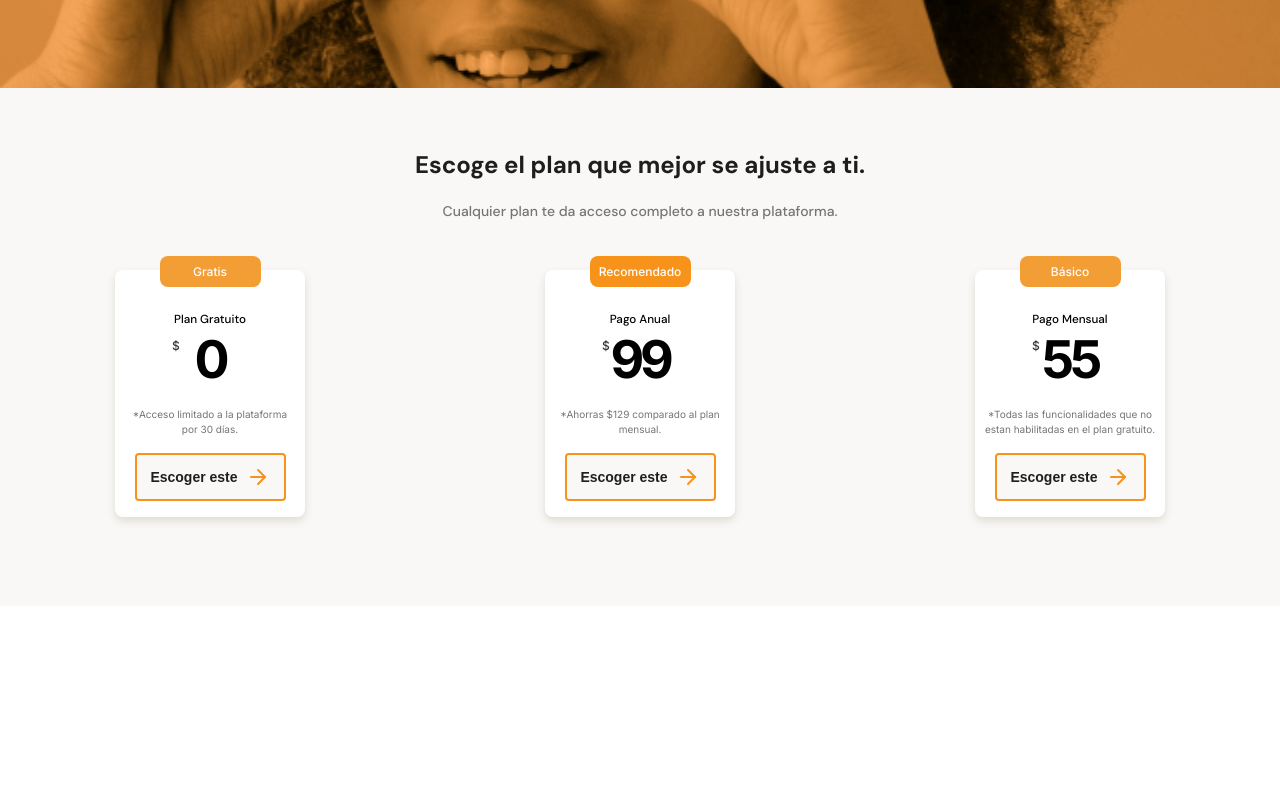
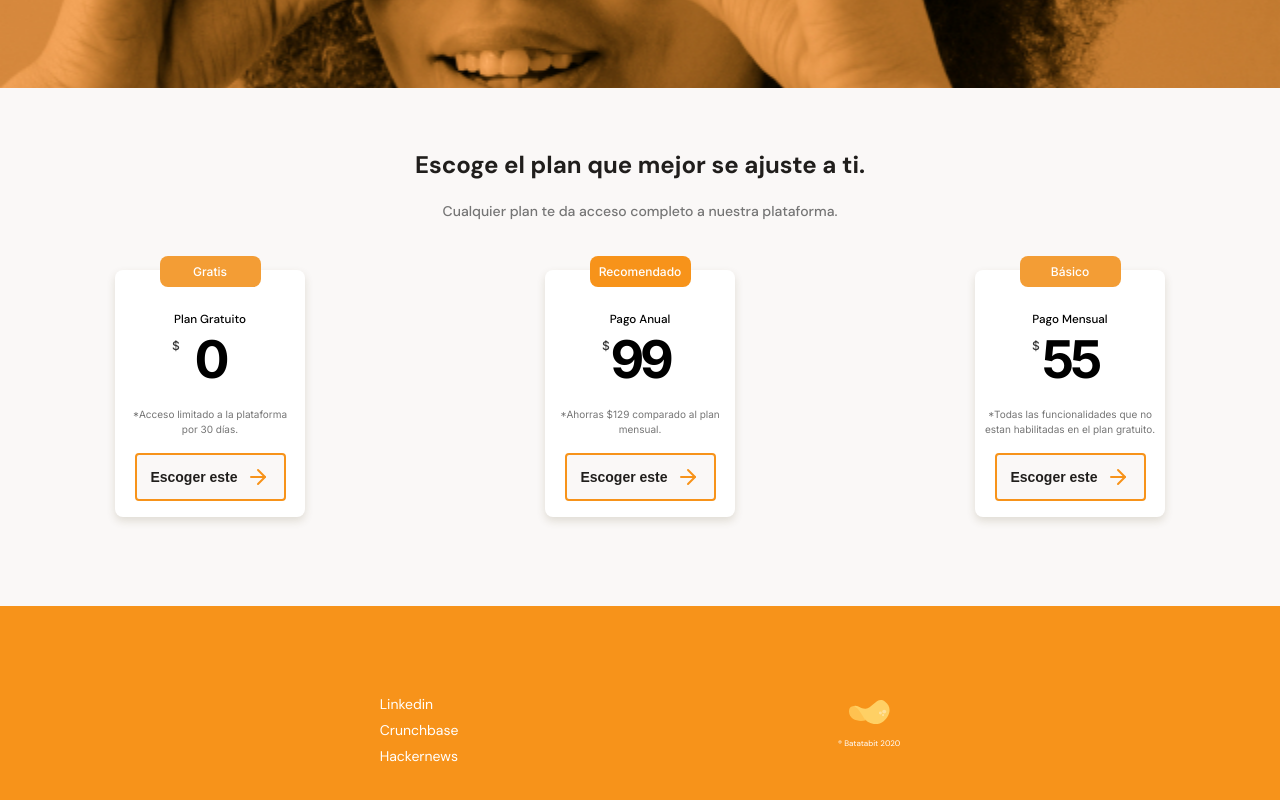
Before and after one commit to AyrtonFidel9/BatataBit-Ayrton, a plain HTML site: page index.html in a window 1280 px wide. Shown: the part 2406-3206 px from the top of the page. Before the commit the page ends 3012 px from the top, so only its background shows below. Drawn offline with Linux system fonts and the light colour scheme.

Commit message:
Seccion de footer terminada
Se realizo la seccion de footer con las especificaciones del wireframe
donde se puso el logo del proyecto y los diferentes links

```diff
--- a/index.html
+++ b/index.html
@@ -151,7 +151,21 @@
         </section>
     </main>
     <footer>
-
+        <section class="footer__links">
+            <ul>
+                <li><a href="/">Linkedin</a></li>
+                <li><a href="/">Crunchbase</a></li>
+                <li><a href="/">Hackernews</a></li>
+            </ul>
+        </section>
+        <section class="footer__logo">
+            <figure>
+                <img src="./assets/images/potato-reverse.svg" alt="Logo de batatabit 2020">
+                <figcaption>
+                    ® Batatabit 2020
+                </figcaption>
+            </figure>
+        </section>
     </footer>
 </body>
 <script src="./index.js"></script>
--- a/styles.css
+++ b/styles.css
@@ -518,3 +518,39 @@ main{
 .plans-container__card .plan-basic, .plans-container__card .plan-free{
     background-color: #f39d35;
 }
+
+footer{
+    width: 100%;
+    min-width: 32rem;
+    height: 30vh;
+    background-color: var(--bitcoin-orange);
+    display: flex;
+    justify-content: space-evenly;
+    align-items: center;
+}
+
+footer .footer__links ul li{
+    list-style: none;
+    margin-top: 0.8rem;
+}
+footer .footer__links ul li a{
+    text-decoration: none;
+    color: var(--just-white);
+    font-size: 1.4rem;
+    line-height: 1.8rem;
+    font-weight: lighter;
+}
+footer .footer__logo figure{
+    text-align: center;
+}
+
+footer .footer__logo figure img{
+    margin-bottom: 0.7rem;
+}
+
+footer .footer__logo figure figcaption{
+    color: var(--just-white);
+    font-weight:lighter;
+    font-size: 0.8rem;
+    line-height: 1.8rem;
+}
```
Also changed, not shown: assets/images/potato-reverse.svg (added).
